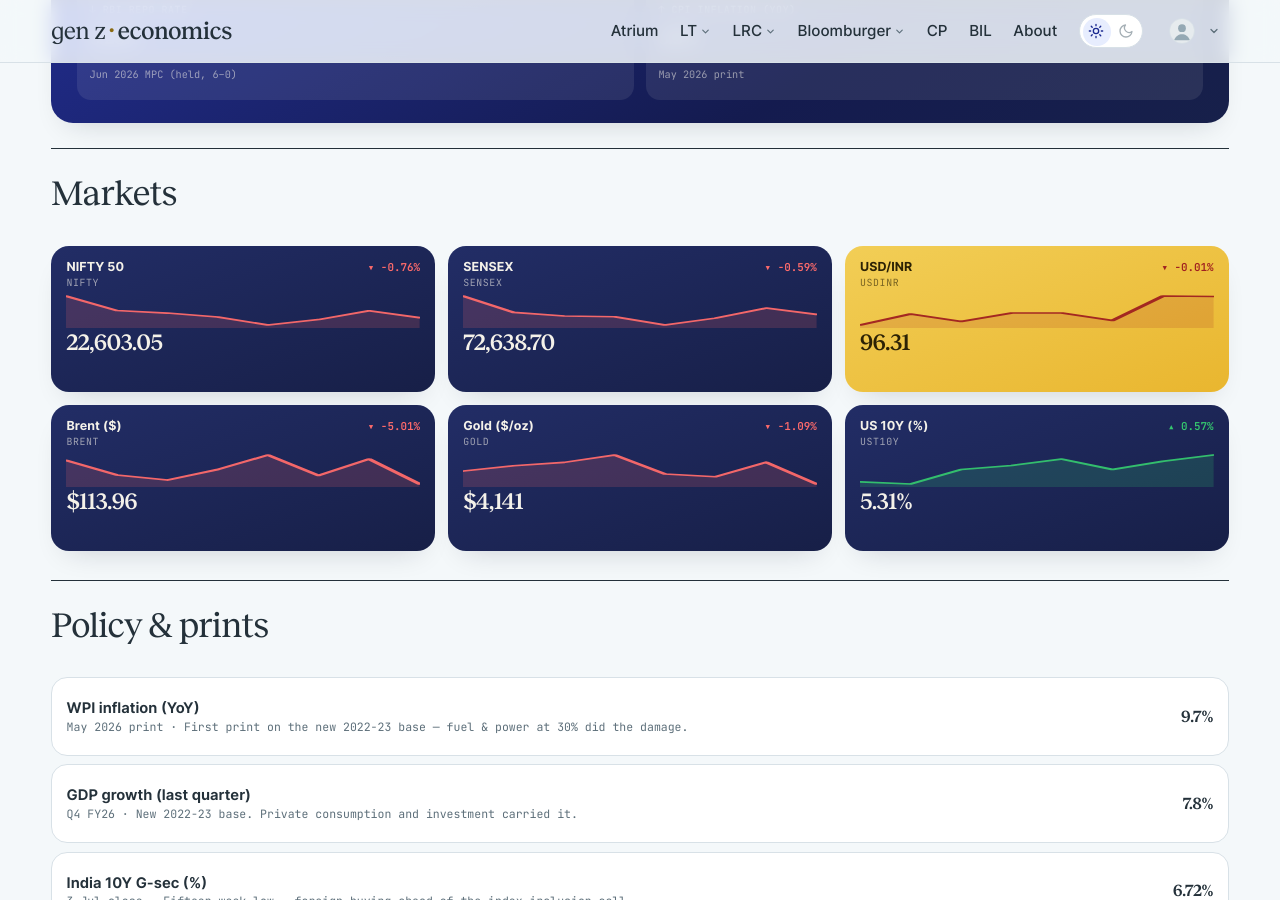
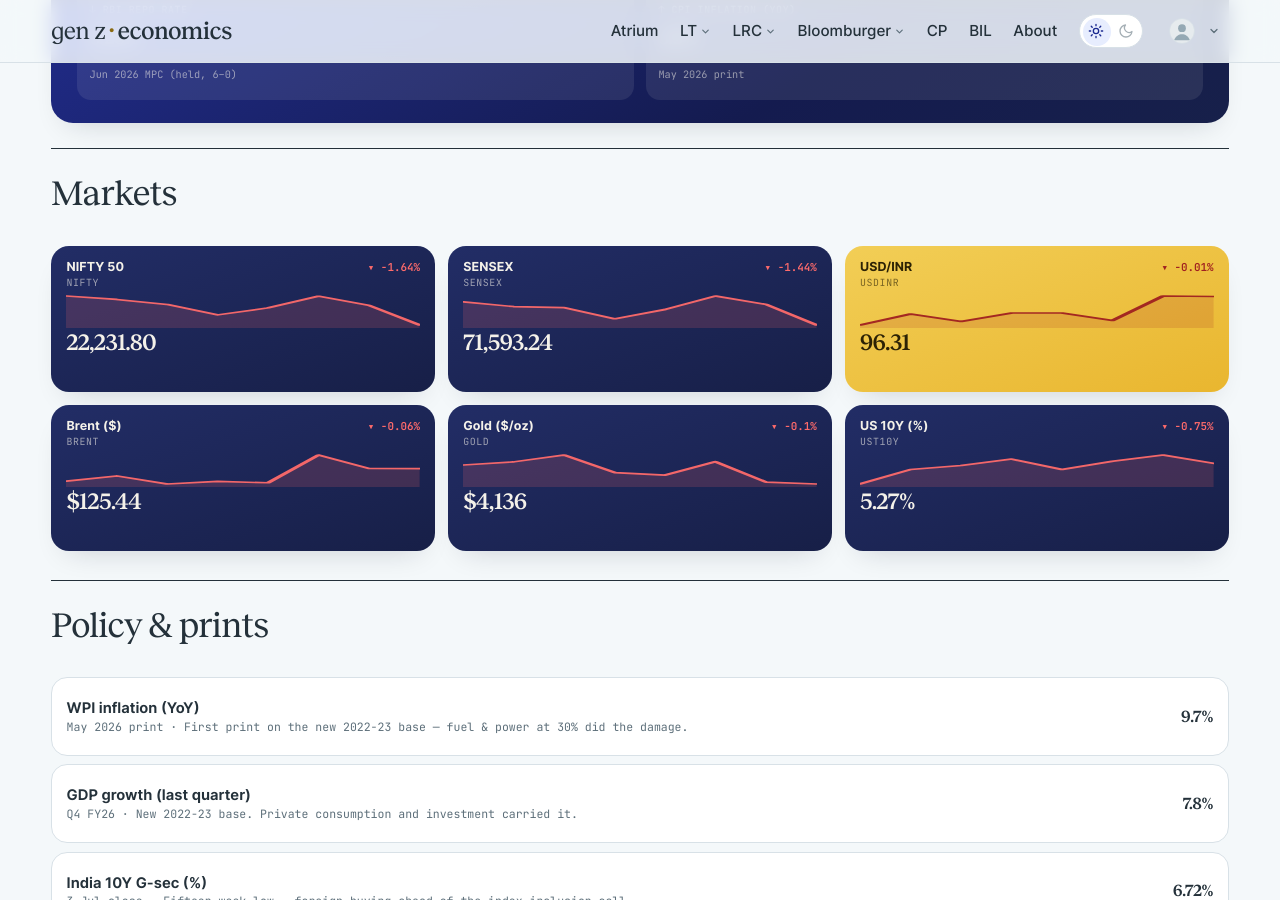
Before and after one commit to harsharya7021/genz-economics.com, a Jekyll site: the page built from macro-watch.html, in a window 1280 px wide and 900 px high, scrolled down 599 px. Built offline with Jekyll 4.4.1, drawn with Linux system fonts in a browser that asks for light colours; comment, search, counter and statistics services are not loaded.

Commit message:
data: morning market refresh

```diff
--- a/_data/macro.json
+++ b/_data/macro.json
@@ -1,34 +1,34 @@
 {
-  "as_of": "7 Oct 2026 close",
+  "as_of": "8 Oct 2026 close",
   "auto": {
     "nifty": {
       "label": "NIFTY 50",
-      "v": "22,603.05",
-      "chg": -0.76,
+      "v": "22,231.80",
+      "chg": -1.64,
       "spark": [
-        23140.5,
         22780.25,
         22716.199,
         22620.449,
         22421.949,
         22555.75,
         22776.1,
-        22603.051
+        22603.051,
+        22231.801
       ]
     },
     "sensex": {
       "label": "SENSEX",
-      "v": "72,638.70",
-      "chg": -0.59,
+      "v": "71,593.24",
+      "chg": -1.44,
       "spark": [
-        73895.742,
         72771.719,
         72529.07,
         72480.289,
         71909.703,
         72382.469,
         73067.812,
-        72638.703
+        72638.703,
+        71593.242
       ]
     },
     "usdinr": {
@@ -48,47 +48,47 @@
     },
     "brent": {
       "label": "Brent ($)",
-      "v": "$113.96",
-      "chg": -5.01,
+      "v": "$125.44",
+      "chg": -0.06,
       "spark": [
-        119.66,
-        116.15,
-        114.89,
-        117.45,
-        120.92,
         116.01,
         119.97,
-        113.96
+        113.96,
+        115.91,
+        114.82,
+        135.51,
+        125.51,
+        125.44
       ]
     },
     "gold": {
       "label": "Gold ($/oz)",
-      "v": "$4,141",
-      "chg": -1.09,
+      "v": "$4,136",
+      "chg": -0.1,
       "spark": [
-        4168.4,
         4179.7,
         4186.7,
         4202.3,
         4162.3,
         4156.8,
         4187.1,
-        4141.4
+        4140.7,
+        4136.5
       ]
     },
     "ust10y": {
       "label": "US 10Y (%)",
-      "v": "5.31%",
-      "chg": 0.57,
+      "v": "5.27%",
+      "chg": -0.75,
       "spark": [
-        5.18,
         5.17,
         5.24,
         5.26,
         5.29,
         5.24,
         5.28,
-        5.31
+        5.31,
+        5.27
       ]
     }
   },
--- a/_data/markets.yml
+++ b/_data/markets.yml
@@ -2,16 +2,15 @@
 # USD/INR) are refreshed each weekday morning by the market-data workflow;
 # the India 10Y G-Sec line is maintained by hand. Do not hand-edit the
 # live tickers — the job overwrites them.
-as_of: 7 Oct 2026
+as_of: 8 Oct 2026
 tickers:
 - symbol: NIFTY 50
   code: ^NSEI
-  value: 22,603.05
-  change: −173.05
-  pct: −0.76%
+  value: 22,231.80
+  change: −371.25
+  pct: −1.64%
   dir: down
   spark:
-  - 23140.5
   - 22780.25
   - 22716.199
   - 22620.449
@@ -19,14 +18,14 @@ tickers:
   - 22555.75
   - 22776.1
   - 22603.051
+  - 22231.801
 - symbol: SENSEX
   code: BSE
-  value: 72,638.70
-  change: −429.11
-  pct: −0.59%
+  value: 71,593.24
+  change: −1,045.46
+  pct: −1.44%
   dir: down
   spark:
-  - 73895.742
   - 72771.719
   - 72529.07
   - 72480.289
@@ -34,6 +33,7 @@ tickers:
   - 72382.469
   - 73067.812
   - 72638.703
+  - 71593.242
 - symbol: USD / INR
   code: FX
   value: '96.31'
```
